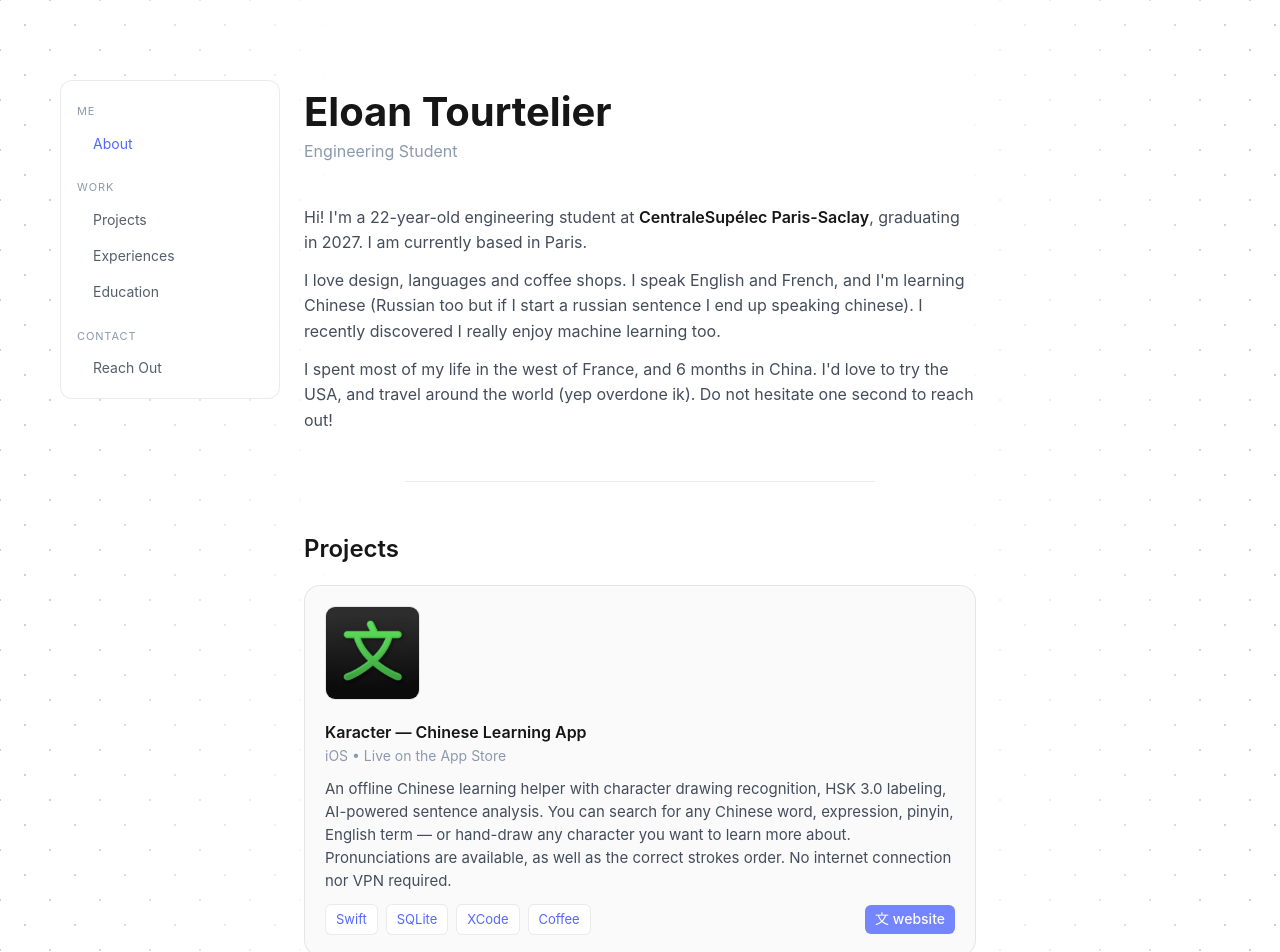
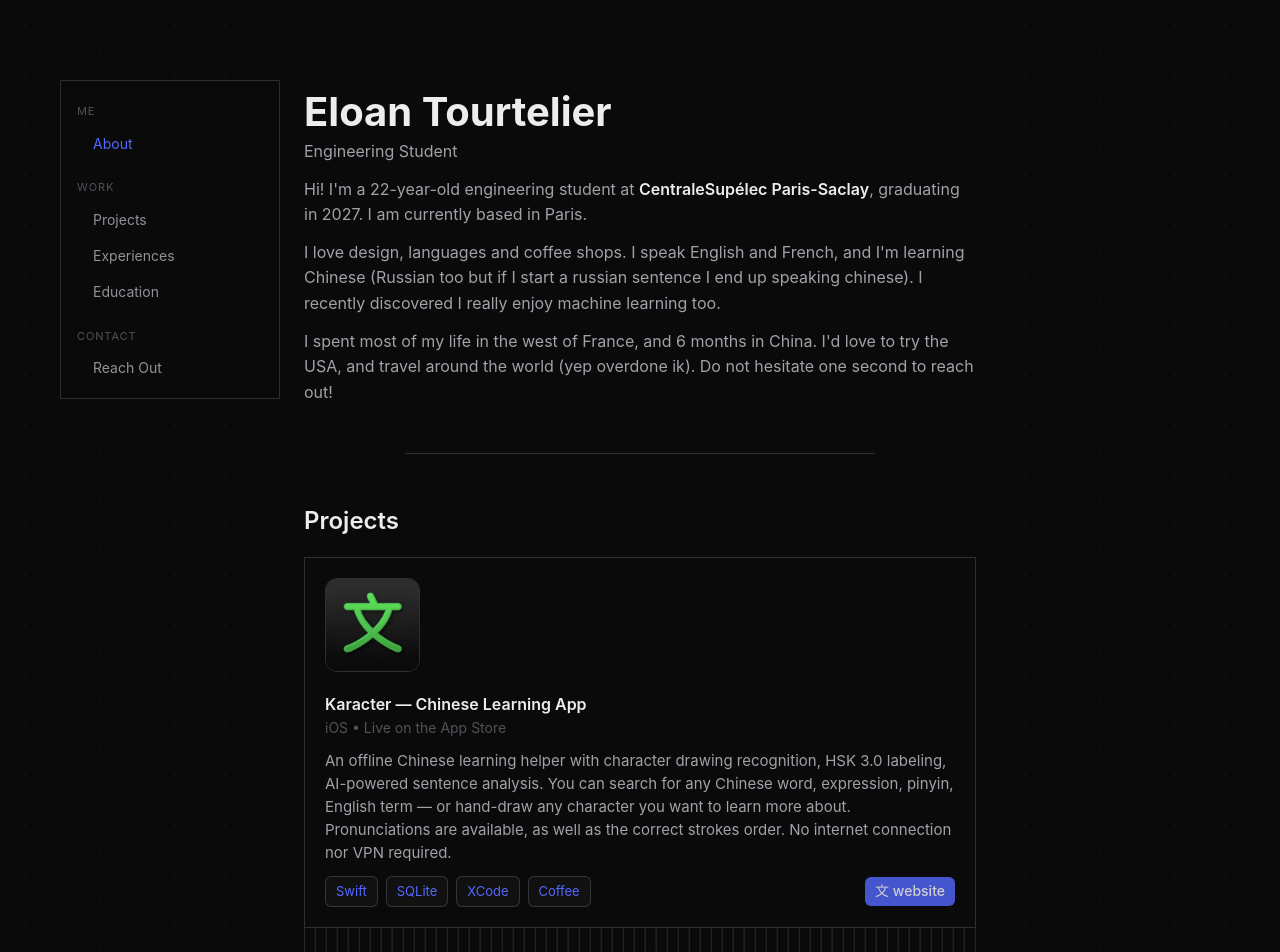
Before and after one commit to El-oan/personal_website, a Vue app: page / in a window 1280 px wide. Shown: the top 952 px of the page. Built offline with nearby package versions, Linux system fonts and the light colour scheme.

Commit message:
[FEAT] changed the main page design into dark

```diff
--- a/src/home/HomeView.vue
+++ b/src/home/HomeView.vue
@@ -1,4 +1,5 @@
 <template>
+  <div class="home-wrapper">
     <nav class="sidebar" aria-label="Section navigation">
       <div class="side-inner">
         <div class="side-group">
@@ -20,7 +21,7 @@
       </div>
     </nav>
 
-  <div class="container">
+    <div class="home-container">
       <h1 class="page-title">Eloan Tourtelier</h1>
       <p class="subtitle">Engineering Student</p>
 
@@ -49,7 +50,7 @@
           <img
             src="/KaracterLogo.png"
             alt="Karacter logo"
-          style="width: 15%; border-radius: 10px; margin-bottom: 12px; border: 1px solid var(--border-color)"
+            class="card-logo"
           />
           <div class="card-title">Karacter — Chinese Learning App</div>
           <div class="card-meta">iOS • Live on the App Store</div>
@@ -71,13 +72,13 @@
         </div>
 
         <div class="card">
-        <div class="card-title">Attention Implementation</div>
+          <div class="card-title">Attention Network</div>
           <div class="card-meta">Machine Learning • Work in progress</div>
           <div class="card-desc">
-          An implementation of the Transformer architecture from almost scratch,
-          following the <em>Attention Is All You Need</em> paper, with some adjustements.
+            An implementation of the Transformer architecture, following the
+            <em>Attention Is All You Need</em> paper, with some adjustements.
             Uses multi-head attention, positional encoding, residual connections,
-          Layer Normalization. Trained on Kaggle's GPUs.
+            layer normalization. Trained on Kaggle's GPUs.
             Work in progress.
           </div>
           <div class="tags-row">
@@ -182,6 +183,7 @@
         </div>
       </div>
     </div>
+  </div>
 </template>
 
 <script setup>
--- a/src/home/home.css
+++ b/src/home/home.css
@@ -1,21 +1,22 @@
-:root {
-  --bg-primary: #fff;
-  --bg-secondary: #fefefe;
-  --bg-card: #fafafa;
-  --text-primary: #161616;
-  --text-secondary: #444d5c;
-  --text-muted: #8d99ae;
+.home-wrapper {
+  --bg-primary: #0a0a0a;
+  --bg-secondary: #111;
+  --bg-card: #0a0a0a;
+  --text-primary: #ededed;
+  --text-secondary: #a1a1aa;
+  --text-muted: #52525b;
   --accent-1: #5468ff;
   --accent-2: #8b5cf6;
   --accent-3: #ec4899;
   --gradient-1: linear-gradient(135deg, #667eea 0%, #764ba2 100%);
   --gradient-2: linear-gradient(135deg, #f093fb 0%, #f5576c 100%);
   --gradient-text: linear-gradient(135deg, #5468ff 0%, #6b7dff 50%, #8291ff 100%);
-  --border-color: rgba(0, 0, 0, 0.08);
+  --border-color: rgba(255, 255, 255, 0.15);
   --container: 1200px;
   --radius: 16px;
   --transition: all 0.3s cubic-bezier(0.4, 0, 0.2, 1);
   --sidebar-w: 220px;
+  --card-border-width: 1px;
 }
 
 html {
@@ -28,22 +29,22 @@
   box-sizing: border-box;
 }
 
-body {
+.home-wrapper {
   font-family: 'Inter', system-ui, -apple-system, sans-serif;
   color: var(--text-secondary);
   background-color: var(--bg-primary);
   background-image:
-    linear-gradient(to right, transparent 0%, var(--bg-primary) 30%, var(--bg-primary) 70%, transparent 100%),
-    radial-gradient(rgba(0, 0, 0, 0.2) 1px, transparent 1px),
-    radial-gradient(rgba(0, 0, 0, 0.2) 1px, transparent 1px);
-  background-size: 100% 100%, 50px 50px, 50px 50px;
-  background-position: 0 0, 0 0, 25px 25px;
-  background-repeat: no-repeat, repeat, repeat;
+    radial-gradient(rgba(255, 255, 255, 0.03) 1px, transparent 1px),
+    radial-gradient(rgba(255, 255, 255, 0.03) 1px, transparent 1px);
+  background-size: 50px 50px, 50px 50px;
+  background-position: 0 0, 25px 25px;
+  background-repeat: repeat;
   line-height: 1.6;
   font-size: 16px;
   overflow-x: hidden;
   -webkit-font-smoothing: antialiased;
   -moz-osx-font-smoothing: grayscale;
+  min-height: 100vh;
 }
 
 .sidebar {
@@ -53,12 +54,12 @@
   width: var(--sidebar-w);
   max-height: calc(100vh - 40px);
   padding: 12px 10px;
-  background: rgba(255, 255, 255, 0.6);
+  background: rgba(10, 10, 10, 0.6);
   backdrop-filter: blur(8px);
   -webkit-backdrop-filter: blur(8px);
   border: 1px solid var(--border-color);
   box-shadow: none;
-  border-radius: 12px;
+  border-radius: 1px;
   z-index: 1000;
   overflow-y: auto;
 }
@@ -100,7 +101,7 @@
   color: var(--text-secondary);
   padding: 6px 8px 6px 22px;
   border: none;
-  border-radius: 8px;
+  border-radius: 0px;
   transition: opacity 0.2s ease;
   position: relative;
   opacity: 0.9;
@@ -120,27 +121,27 @@
   opacity: 1;
 }
 
-.container {
+.home-container {
   max-width: 720px;
   margin: 0 auto;
   padding: 80px 24px 120px;
   position: relative;
 }
 
-.container::before {
+.home-container::before {
   content: '';
   position: absolute;
   inset: 0;
   background: linear-gradient(90deg,
-      rgba(255, 255, 255, 0) 0%,
-      rgba(255, 255, 255, 0.92) 12%,
-      rgba(255, 255, 255, 0.92) 88%,
-      rgba(255, 255, 255, 0) 100%);
+      rgba(10, 10, 10, 0) 0%,
+      rgba(10, 10, 10, 0.92) 12%,
+      rgba(10, 10, 10, 0.92) 88%,
+      rgba(10, 10, 10, 0) 100%);
   pointer-events: none;
   z-index: 0;
 }
 
-.container>* {
+.home-container>* {
   position: relative;
   z-index: 1;
 }
@@ -163,7 +164,7 @@
   scroll-margin-top: 20px;
 }
 
-h2 {
+.home-wrapper h2 {
   font-size: 24px;
   font-weight: 600;
   margin-bottom: 16px;
@@ -173,25 +174,25 @@
   gap: 8px;
 }
 
-h3 {
+.home-wrapper h3 {
   font-size: 18px;
   font-weight: 600;
   margin-bottom: 8px;
   color: var(--text-primary);
 }
 
-p {
+.home-wrapper p {
   font-size: 16px;
   color: var(--text-secondary);
   margin-bottom: 12px;
 }
 
-strong {
+.home-wrapper strong {
   color: var(--text-primary);
   font-weight: 600;
 }
 
-a {
+.home-wrapper a {
   color: inherit;
   text-decoration: none;
   transition: var(--transition);
@@ -199,15 +200,45 @@
 
 .card {
   padding: 20px;
-  border-radius: var(--radius);
+  border-radius: 0;
+  margin-bottom: 0;
+  background: var(--bg-card);
+  border: var(--card-border-width) solid var(--border-color);
+  transition: var(--transition);
+  position: relative;
+}
+
+.card:not(:last-child) {
+  margin-bottom: 24px;
+}
+
+.card:not(:last-child)::after {
+  content: '';
+  position: absolute;
+  bottom: -25px;
+  left: calc(-1 * var(--card-border-width));
+  width: calc(100% + 2 * var(--card-border-width));
+  height: 24px;
+  border-left: var(--card-border-width) solid var(--border-color);
+  border-right: var(--card-border-width) solid var(--border-color);
+  background: repeating-linear-gradient(90deg,
+      transparent,
+      transparent 9px,
+      var(--border-color) 10px,
+      var(--border-color) 11px);
+  opacity: 0.6;
+  box-sizing: border-box;
+}
+
+.card-logo {
+  width: 15%;
+  border-radius: 12px;
   margin-bottom: 12px;
-  background: var(--bg-card);
-  border: 0.3px solid var(--border-color);
-  transition: var(--transition);
+  border: 1px solid var(--border-color);
 }
 
 .card:hover {
-  transform: scale(1.005);
+  transform: scale(1.00);
   box-shadow: 0 8px 8px rgba(84, 104, 255, 0.07);
   border-color: var(--accent-1);
 }
@@ -250,13 +281,13 @@
 .tag {
   font-size: 13px;
   padding: 4px 10px;
-  background: white;
+  background: rgba(255, 255, 255, 0.03);
   border-radius: 6px;
   color: var(--accent-1);
   border: 1px solid var(--border-color);
 }
 
-.card-button {
+.home-wrapper .card-button {
   display: inline-flex;
   align-items: center;
   justify-content: center;
@@ -276,7 +307,7 @@
 
 .card-button:hover {
   filter: saturate(1.05) brightness(1.02);
-  background: white;
+  background: var(--bg-card);
   opacity: 1;
   color: var(--accent-1);
   border: 0.5px solid var(--accent-1);
@@ -332,7 +363,7 @@
     padding: 10px 8px;
   }
 
-  .container {
+  .home-container {
     padding: 64px 20px 80px;
   }
 }
```
Lines whose indentation alone changed are shown as unchanged.
